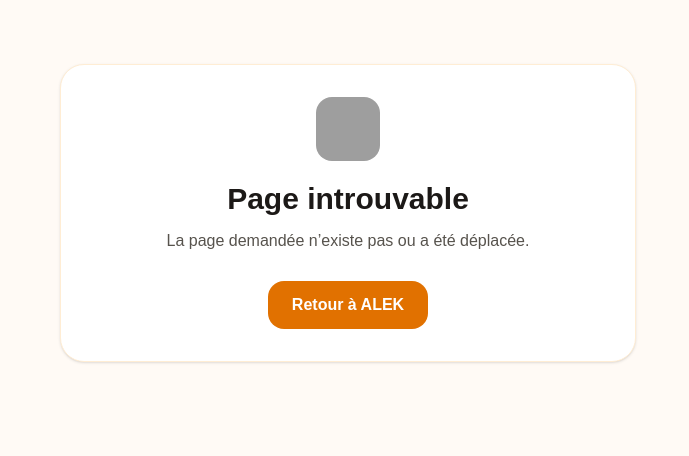
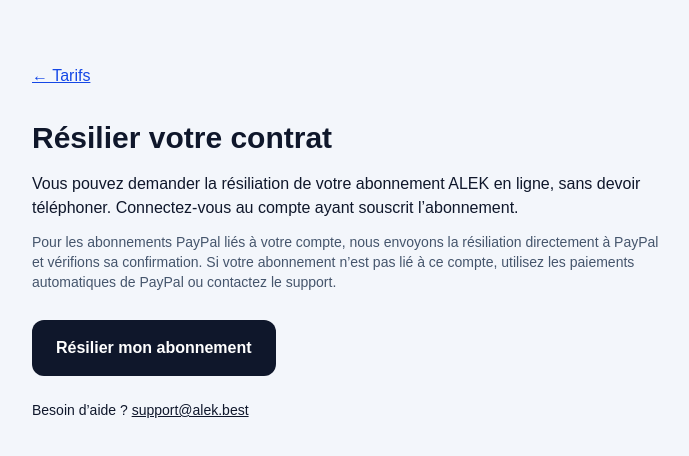
Before and after one commit to rostomiorjonikidze-dotcom/ALEK-app, a Next.js app: page /resilier-votre-contrat in a window 1280 px wide. Before the commit this address had no page. Shown: the top 456 px of the page, without its empty margins (292-981 px from the left). Built offline with nearby package versions, Linux system fonts and the light colour scheme; no server answers; grey boxes are pictures that could not be loaded.

Commit message:
feat: accessible online subscription termination page

```diff
--- /dev/null
+++ b/app/resilier-votre-contrat/page.tsx
@@ -0,0 +1,7 @@
+"use client";
+import {useState} from "react";
+import Link from "next/link";
+import {supabase} from "../lib/supabase";
+export default function Resilier(){const [busy,setBusy]=useState(false),[message,setMessage]=useState(""),[done,setDone]=useState(false);
+async function cancel(){if(!window.confirm("Confirmez-vous la résiliation de votre abonnement ALEK ?"))return;setBusy(true);setMessage("");try{const {data:{session}}=await supabase.auth.getSession();if(!session){window.location.assign("/login");return;}const response=await fetch("/api/paypal/subscription/cancel",{method:"POST",headers:{Authorization:"Bearer "+session.access_token}});const result=await response.json();if(!response.ok)throw Error(result.error||"Résiliation impossible");setMessage(result.message||"Demande traitée");setDone(result.status==="CANCELLED");}catch(e){setMessage(e instanceof Error?e.message:"Erreur");}finally{setBusy(false);}}
+return <main className="mx-auto max-w-2xl px-5 py-16 text-slate-900"><Link href="/pricing" className="text-blue-700 underline">← Tarifs</Link><h1 className="mt-8 text-3xl font-bold">Résilier votre contrat</h1><p className="mt-4">Vous pouvez demander la résiliation de votre abonnement ALEK en ligne, sans devoir téléphoner. Connectez-vous au compte ayant souscrit l’abonnement.</p><p className="mt-3 text-sm text-slate-600">Pour les abonnements PayPal liés à votre compte, nous envoyons la résiliation directement à PayPal et vérifions sa confirmation. Si votre abonnement n’est pas lié à ce compte, utilisez les paiements automatiques de PayPal ou contactez le support.</p><button disabled={busy||done} onClick={()=>void cancel()} className="mt-7 rounded-xl bg-slate-900 px-6 py-4 font-bold text-white disabled:opacity-50">{busy?"Traitement…":done?"Abonnement résilié":"Résilier mon abonnement"}</button>{message&&<p role="status" className="mt-4 rounded-xl bg-slate-100 p-4">{message}</p>}<p className="mt-6 text-sm">Besoin d’aide ? <a href="mailto:support@alek.best" className="underline">support@alek.best</a></p></main>}
```
